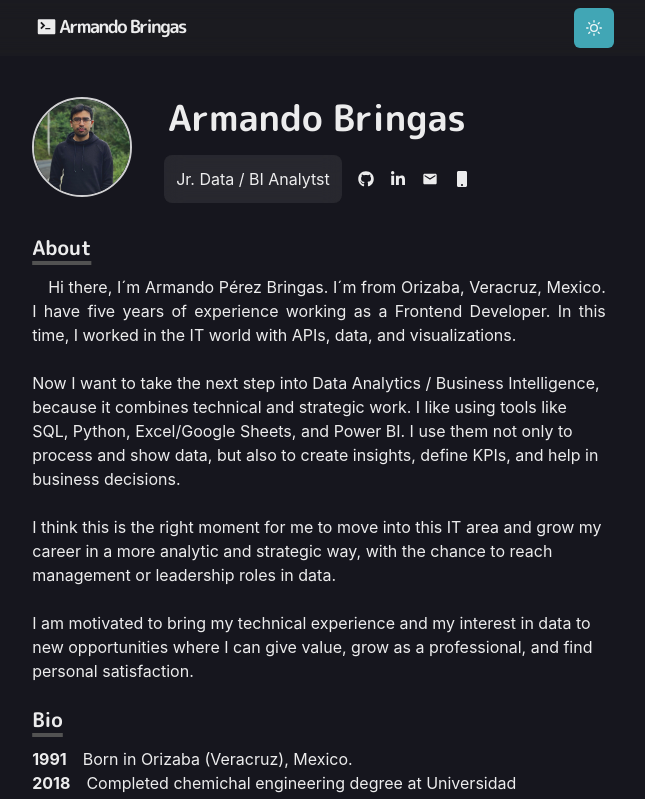
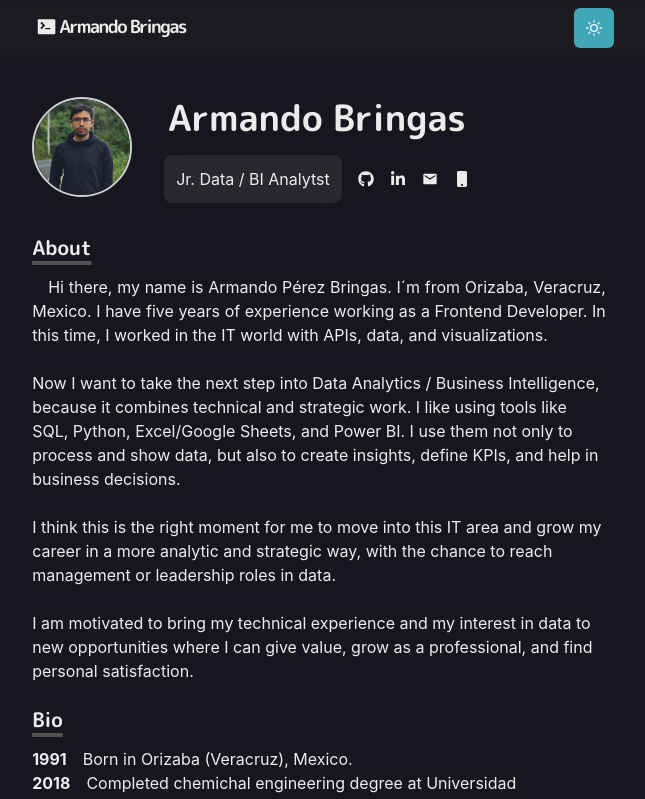
Before and after one commit to armandopbringas/armandopbringas.dev, a Next.js app: page / in a window 1280 px wide. Shown: the top 799 px of the page, without its empty margins (321-966 px from the left). Built offline with nearby package versions, Linux system fonts and the light colour scheme.

Commit message:
update content

```diff
--- a/pages/index.js
+++ b/pages/index.js
@@ -136,7 +136,7 @@ const Home = () => {
             About
           </Heading>
           <Paragraph>
-            Hi there, I´m Armando Pérez Bringas. I´m from Orizaba, Veracruz, Mexico. I have five years of experience working as a Frontend Developer. In this time, I worked in the IT world with APIs, data, and visualizations.
+            Hi there, my name is Armando Pérez Bringas. I´m from Orizaba, Veracruz, Mexico. I have five years of experience working as a Frontend Developer. In this time, I worked in the IT world with APIs, data, and visualizations.
           </Paragraph>
           <br />
           <p>
```
